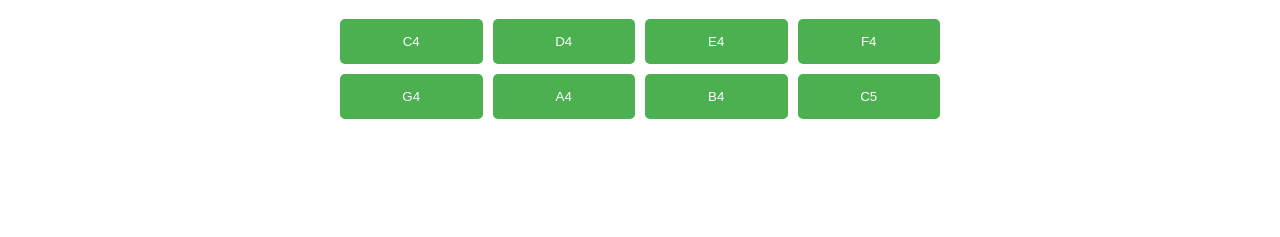
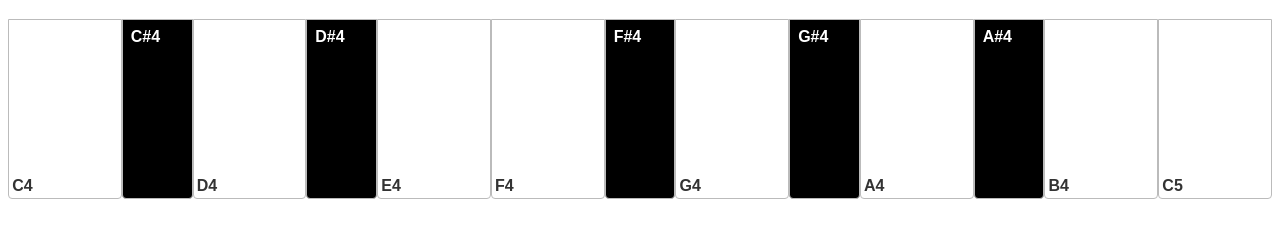
Before and after one commit to Just-A-Regular-Nerd/rpi-proto3, a website: page public/index.html in a window 1280 px wide. Shown: the part 61-298 px from the top of the page. Drawn offline with Linux system fonts and the light colour scheme.

Commit message:
Now looks like a piano and added sharps

```diff
--- a/public/client.js
+++ b/public/client.js
@@ -1,14 +1,21 @@
 // MIDI note mapping
-const MIDI_NOTES = [
-    'C4',
-    'D4',
-    'E4',
-    'F4',
-    'G4',
-    'A4',
-    'B4',
-    'C5'
-];
+const MIDI_NOTES = {
+    'C4': 'C4',
+    'C#4': 'CZ4',
+    'D4': 'D4',
+    'D#4': 'DZ4',
+    'E4': 'E4',
+    'F4': 'F4',
+    'F#4': 'FZ4',
+    'G4': 'G4',
+    'G#4': 'GZ4',
+    'A4': 'A4',
+    'A#4': 'AZ4',
+    'B4': 'B4',
+    'C5': 'C5'
+};
+
+const BLACK_NOTES = new Set(['C#4','D#4','F#4','G#4','A#4']);
 
 class MIDIController {
     constructor() {
@@ -17,20 +24,34 @@ class MIDIController {
     }
 
     initialiseButtons() {
-        // Create buttons for each MIDI note
-        MIDI_NOTES.forEach(note => {
-            const button = document.createElement("button");
-            button.textContent = note;
-            button.classList.add('midi-button');
-            button.addEventListener('click', () => this.playNote(note));
+        // Create an array of the note names in the order they appear in MIDI_NOTES
+        const noteNames = Object.keys(MIDI_NOTES);
+
+        noteNames.forEach((displayName, i) => {
+            const button = document.createElement('button');
+            button.textContent = displayName;
+
+            // Decide colour
+            if (BLACK_NOTES.has(displayName)) {
+                button.classList.add('midi-button', 'black');
+                // i is the index of the current note in the ordered list
+                const idx = i;               // <-- now a valid index
+                // you can use idx here if needed (e.g., for positioning)
+            } else {
+                button.classList.add('midi-button', 'white');
+            }
+
+            button.addEventListener('click', () => this.playNote(displayName));
             this.buttonContainer.appendChild(button);
         });
     }
 
+
     async playNote(midiNote) {
         try {
             // Standard MIDI velocity
-            const response = await fetch(`/midi-note?note=${midiNote}`);
+            let mappedNote = MIDI_NOTES[midiNote];
+            const response = await fetch(`/midi-note?note=${mappedNote}`);
 
             if (!response.ok) {
                 throw new Error('Failed to play note');
--- a/public/styles.css
+++ b/public/styles.css
@@ -1,21 +1,62 @@
-.midi-grid {
-    display: grid;
-    grid-template-columns: repeat(4, 1fr);
-    gap: 10px;
-    max-width: 600px;
-    margin: 0 auto;
+/* 1️⃣  Full‑width container */
+#midiButtonContainer {
+    display: flex;                 /* stretch children horizontally */
+    width: 100vw;                  /* fill the viewport width */
+    max-width: 100%;               /* prevent overflow on tiny screens */
+    height: 180px;                 /* height of the white keys */
+    position: relative;           /* for the black‑key overlay */
 }
 
-.midi-button {
-    padding: 15px;
-    background-color: #4CAF50;
-    color: white;
-    border: none;
-    border-radius: 5px;
+/* 2️⃣  White keys (the 8 notes you generate) */
+.midi-button.white {
+    flex: 1;
+    background: #fff;
+    border: 1px solid #bbb;
+    border-bottom-left-radius: 4px;
+    border-bottom-right-radius: 4px;
+    color: #333;
+    font-weight: bold;
+    font-size: 1rem;
     cursor: pointer;
-    transition: background-color 0.3s ease;
+    position: relative;
+    z-index: 1;
+
+    /* ---- NEW: push the label to the bottom ---- */
+    display: flex;               /* make the button a flex container */
+    flex-direction: column;      /* stack children vertically */
+    justify-content: flex-end;   /* align items to the bottom */
+    padding: 0.4rem 0.2rem 0.2rem;/* optional inner spacing (top/right/left) */
 }
 
-.midi-button:hover {
-    background-color: #45a049;
+
+/* 3️⃣  Black keys – only for the notes that have sharps */
+.midi-button.black {
+    flex: 0.5;
+    background: #000;
+    border: 1px solid #bbb;
+    border-bottom-left-radius: 4px;
+    border-bottom-right-radius: 4px;
+    color: #FFF;
+    font-weight: bold;
+    font-size: 1rem;
+    cursor: pointer;
+    position: relative;
+    z-index: 1;
+
+    /* NEW: align text to the bottom */
+    display: flex;               /* make the button a flex container */
+    flex-direction: column;      /* stack children vertically */
+    justify-content: flex-start; /* start at the top */
+    padding: 0.5rem;             /* optional – give a little inner space */
 }
+
+.midi-button.black::after {
+    content: attr(data-note);    /* use a data attribute for the label */
+    margin-top: auto;            /* pushes the label to the bottom */
+    text-align: center;
+    width: 100%;
+}
+
+/* 4️⃣  Hover / active feedback */
+.midi-button.white:hover { background: #f0f0f0; }
+.midi-button.black:hover { background: #222; }
```
Also changed, not shown: 5 other files.
